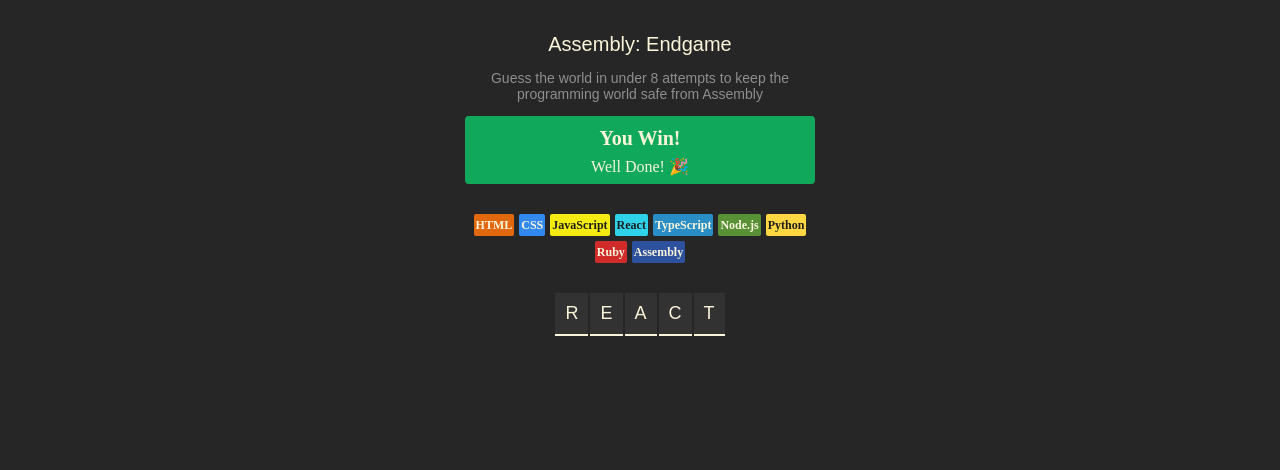
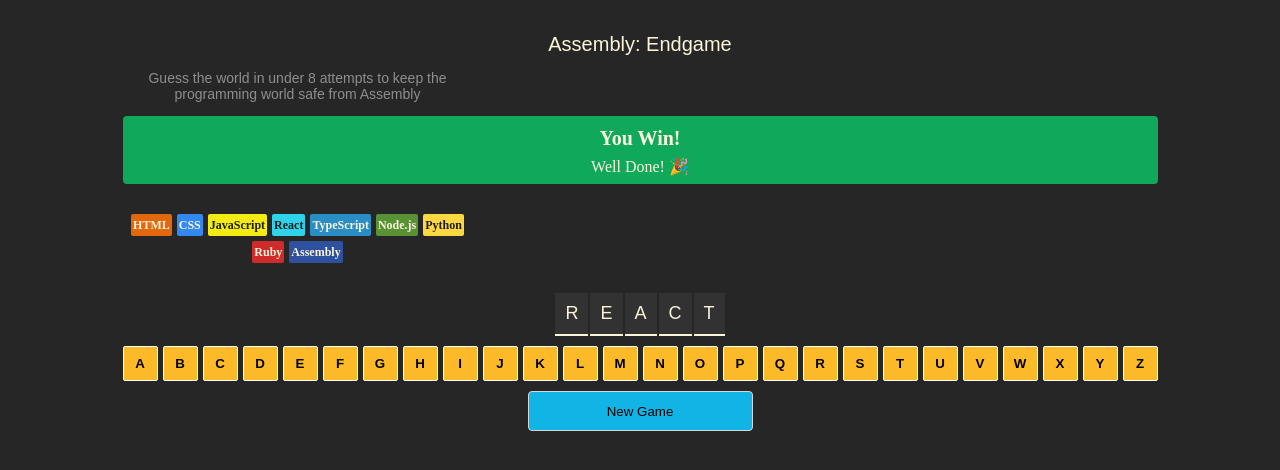
Before and after one commit to ashishsah91/Assembly-Game, a React (Vite) app: page / in a window 1280 px wide. Shown: the top 470 px of the page. Built offline with nearby package versions, Linux system fonts and the light colour scheme.

Commit message:
add clsx library, keyboard functionality

```diff
--- a/package.json
+++ b/package.json
@@ -10,6 +10,7 @@
     "preview": "vite preview"
   },
   "dependencies": {
+    "clsx": "^2.1.1",
     "react": "^19.2.0",
     "react-dom": "^19.2.0"
   },
--- a/src/App.tsx
+++ b/src/App.tsx
@@ -2,16 +2,28 @@
 import { languages } from "./languages"
 
 import React from 'react'
+
+import clsx from 'clsx'
 
 function App(): React.JSX.Element {
 
 
   const [currentWord, setCurrentWord] = React.useState('react')
 
-  const alphabet:string = "abcdefghijklmnopqrstuvwxyz"
+  const [guessedLetters, setGuessedLetters] = React.useState<string[]>([]);
 
+  const alphabet: string = "abcdefghijklmnopqrstuvwxyz"
 
-  const wordEle = currentWord.split("").map((word)=><span className="letter-chip">{word}</span>)
+  const keyboardEle = alphabet.split("")
+    .map((letter: string) =>
+      <button key={letter}
+        className={clsx('keyboard-chip',
+          guessedLetters.includes(letter) && currentWord.includes(letter) && 'correct-key',
+          guessedLetters.includes(letter) && !currentWord.includes(letter) && 'wrong-key')}
+        onClick={() => onClickKey(letter)}>{letter}</button>
+    )
+
+  const wordEle = currentWord.split("").map((word, index) => <span className="letter-chip" key={index}>{word}</span>)
 
   const languageElem = languages.map((lang) => {
     const styles = {
@@ -22,6 +34,17 @@
       {lang.name}
     </span>)
   })
+
+  console.log(guessedLetters);
+
+  function onClickKey(letter: string) {
+    setGuessedLetters((prevVal) => {
+      const lettersSet = new Set(prevVal)
+      lettersSet.add(letter)
+      return Array.from(lettersSet)
+    }
+    )
+  }
 
   return (
     <main>
@@ -39,8 +62,14 @@
       </section>
 
       <section className="word-container">
-          {wordEle}
+        {wordEle}
       </section>
+
+      <section className="keyboard">
+        {keyboardEle}
+      </section>
+
+      <button className="new-game">New Game</button>
 
     </main>
   )
--- a/src/index.css
+++ b/src/index.css
@@ -59,7 +59,7 @@
   width: 350px;
   justify-content: center;
   margin-block: 30px;
-  gap:5px;
+  gap: 5px;
 }
 
 .lang-chip {
@@ -74,20 +74,63 @@
 
 }
 
-
-section.word-container{
+section.word-container {
   display: flex;
-  gap:2px;
+  gap: 2px;
   justify-content: center;
+  margin-block: 10px;
 }
 
-.letter-chip{
+.letter-chip {
   background-color: #323232;
-  color:#F9F4DA;
+  color: #F9F4DA;
   font-size: 18px;
   font-style: bold;
   text-transform: uppercase;
   padding: 10px;
-  border-bottom: 2px solid #F9F4DA;;
+  border-bottom: 2px solid #F9F4DA;
 
 }
+
+
+section.keyboard {
+  margin-block: 10px;
+  display: flex;
+  justify-content: center;
+  flex-wrap: wrap;
+  gap: 5px
+}
+
+.keyboard-chip {
+  border-radius: 2px;
+  border: 1px solid white;
+  text-transform: uppercase;
+  height: 35px;
+  width: 35px;
+  display: flex;
+  justify-content: center;
+  align-items: center;
+  background-color: #FCBA29;
+  font-weight: 600;
+}
+
+.correct-key{
+   background-color: #10A95B;
+}
+
+.wrong-key{
+   background-color: #EC5D49;
+;
+}
+
+button.new-game {
+  background-color: #11B5E5;
+  border: 1px solid #D7D7D7;
+  border-radius: 4px;
+  width: 225px;
+  height: 40px;
+  padding: 6px 12px;
+  display: block;
+  margin-inline: auto;
+  cursor: pointer;
+}
```
Also changed, not shown: 1 other file (tests, documents, lock files or other folders).
